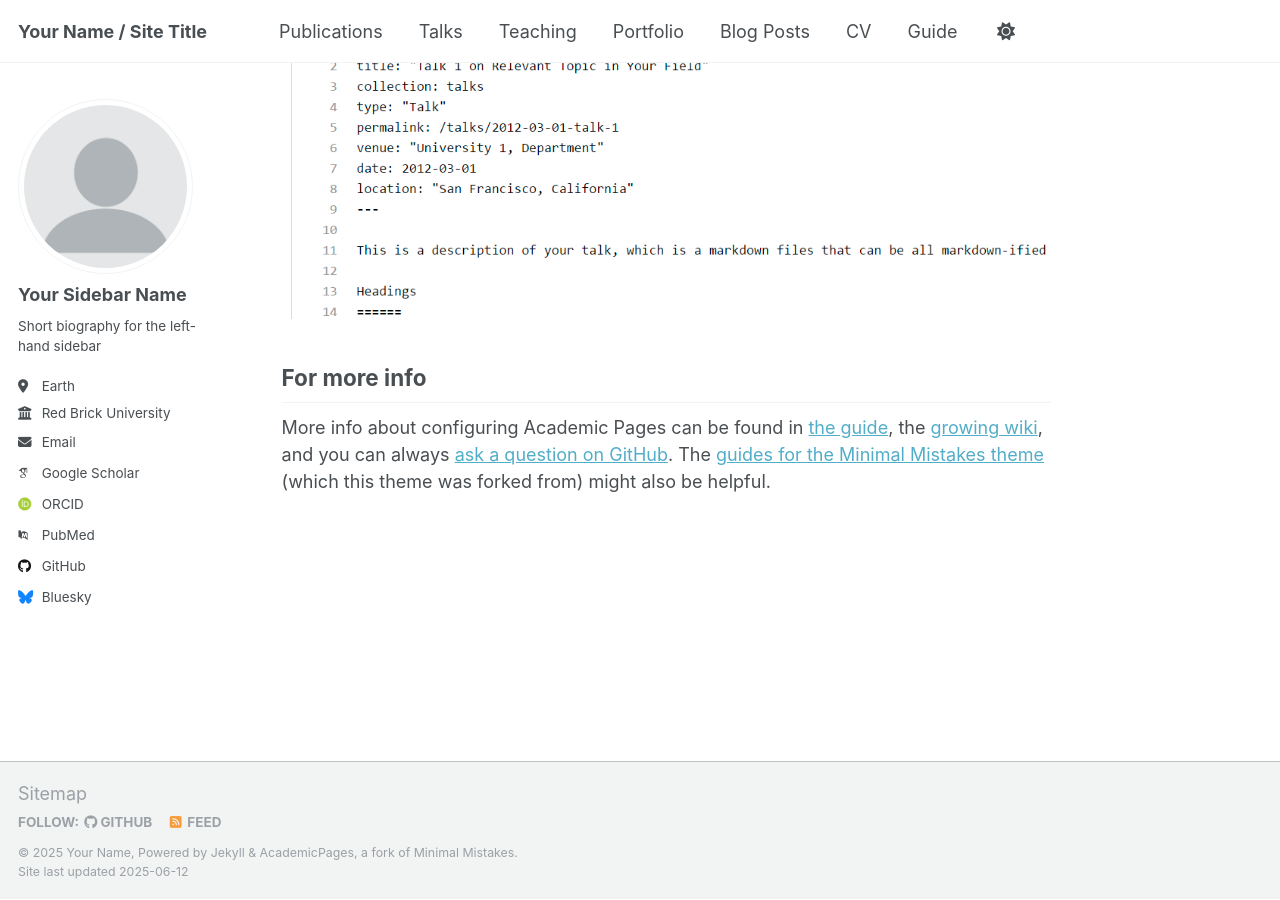
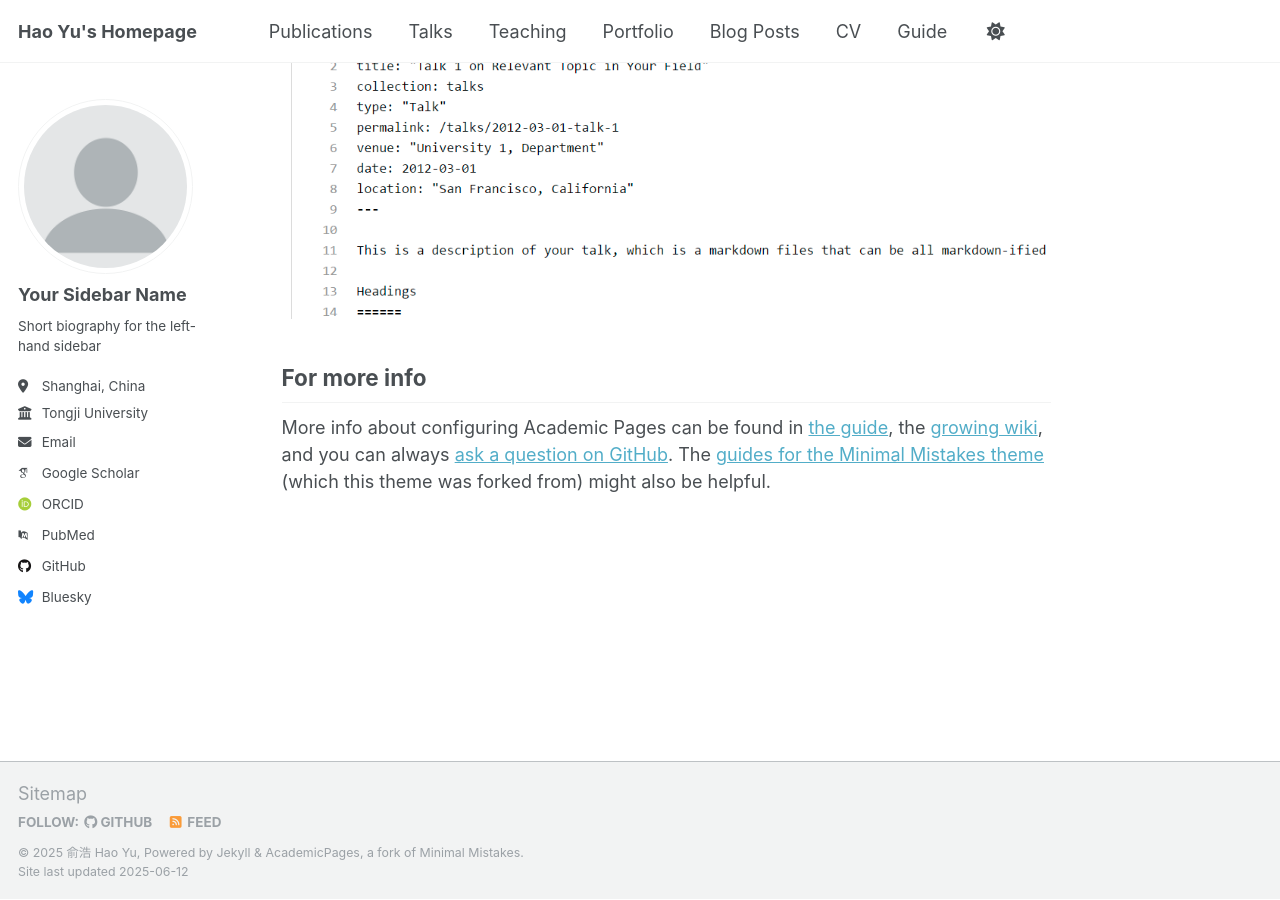
Before and after one commit to clover-Saber/clover-Saber.github.io, a Jekyll site: the page built from _pages/about.md, in a window 1280 px wide and 900 px high, scrolled down 2608 px. Built offline with Jekyll 4.4.1, drawn with Linux system fonts in a browser that asks for light colours; some web fonts are replaced.

Commit message:
Update _config.yml

```diff
--- a/_config.yml
+++ b/_config.yml
@@ -9,13 +9,13 @@
 # Basic Site Settings
 locale                   : "en-US"
 site_theme               : "default"
-title                    : "Your Name / Site Title"
+title                    : "Hao Yu's Homepage"
 title_separator          : "-"
-name                     : &name "Your Name"
-description              : &description "personal description"
-url                      : https://academicpages.github.io # the base hostname & protocol for your site e.g. "https://[your GitHub username].github.io" or if you already have some other page hosted on Github then use "https://[your GitHub username].github.io/[Your Repo Name]"
+name                     : &name "俞浩 Hao Yu"
+description              : &description "Ph.D Student, Tongji University"
+url                      : https://clover_Saber.github.io # the base hostname & protocol for your site e.g. "https://[your GitHub username].github.io" or if you already have some other page hosted on Github then use "https://[your GitHub username].github.io/[Your Repo Name]"
 baseurl                  : "" # the subpath of your site, e.g. "/blog"
-repository               : "academicpages/academicpages.github.io"
+repository               : "clover_Saber/clover_Saber.github.io"
 
 # Site Author - The following control what appear as part of the author content on the side bar.
 #               If a field is blank the icon and link will not appear, otherwise it will be shown.
@@ -26,10 +26,10 @@ author:
   name             : "Your Sidebar Name"
   pronouns         : # example: "she/her"
   bio              : "Short biography for the left-hand sidebar"
-  location         : "Earth"
-  employer         : "Red Brick University"
+  location         : "Shanghai, China"
+  employer         : "Tongji University"
   uri              : # URL
-  email            : "none@example.org"
+  email            : "2410857@tongji.edu.cn"
 
   # Academic websites
   academia         : # URL
```
